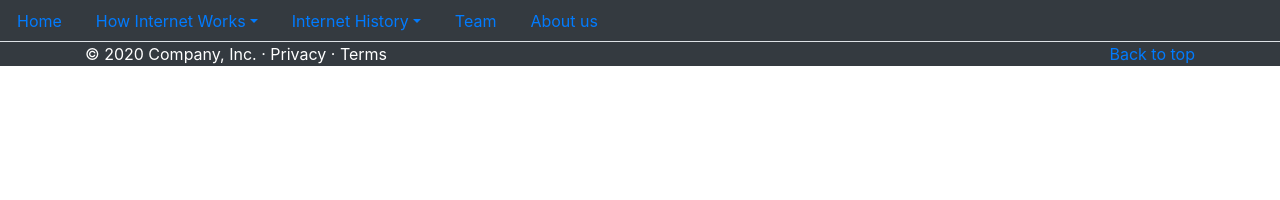
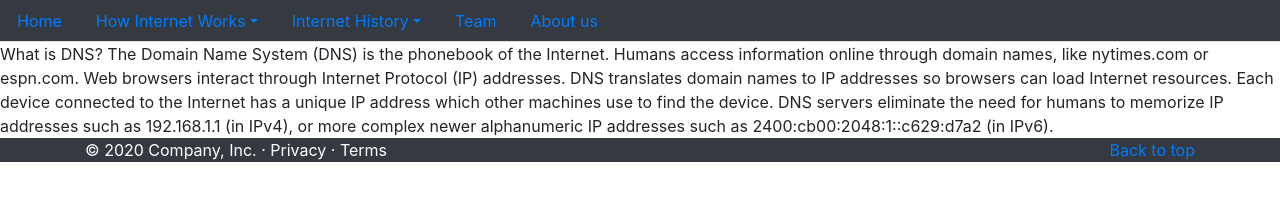
Before and after one commit to sap33/HowInternetWorks, a plain HTML site: page DNS.html in a window 1280 px wide. Drawn offline with nearby package versions, Linux system fonts and the light colour scheme.

Commit message:
task: update DNS content

```diff
--- a/DNS.html
+++ b/DNS.html
@@ -61,6 +61,11 @@
         </li>
     </ul>
 </div>
+
+What is DNS?
+The Domain Name System (DNS) is the phonebook of the Internet. Humans access information online through domain names, like nytimes.com or espn.com. Web browsers interact through Internet Protocol (IP) addresses. DNS translates domain names to IP addresses so browsers can load Internet resources.
+Each device connected to the Internet has a unique IP address which other machines use to find the device. DNS servers eliminate the need for humans to memorize IP addresses such as 192.168.1.1 (in IPv4), or more complex newer alphanumeric IP addresses such as 2400:cb00:2048:1::c629:d7a2 (in IPv6).
+
 <div class="bg-dark" style="width: 100%">
     <footer class="container" style="width: 100%">
         <p class="float-right"><a href="#">Back to top</a></p>
```
